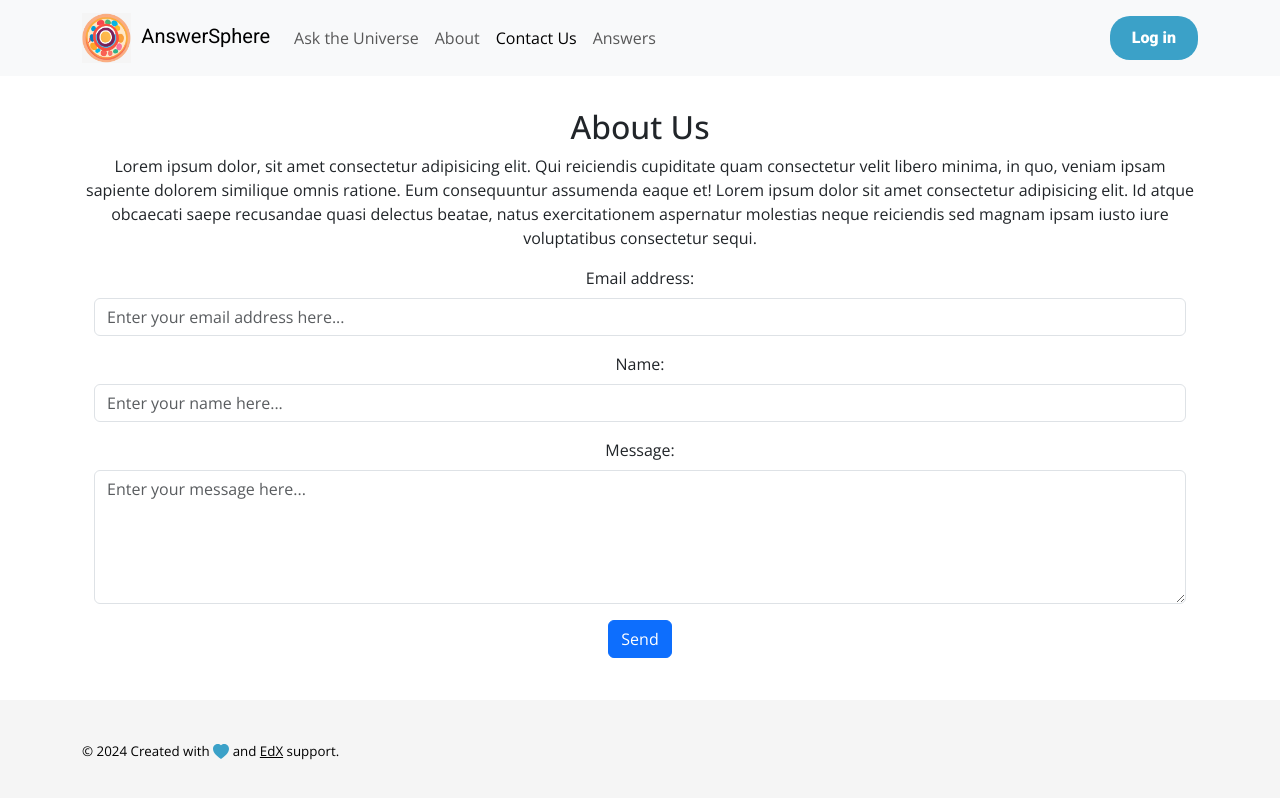
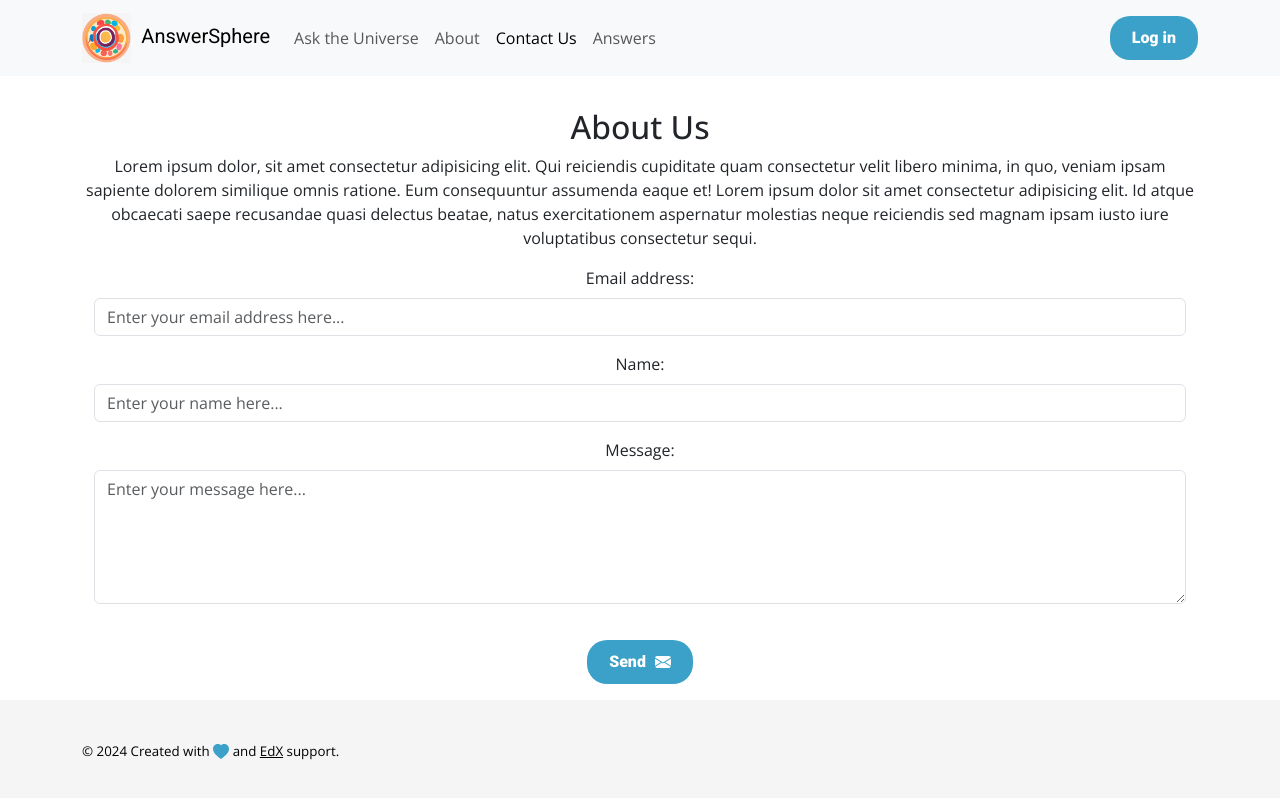
Before and after one commit to nyitrai87/answersphere, a React (Vite) app: page /contact in a window 1280 px wide. Shown: the top 798 px of the page. Built offline with nearby package versions, Linux system fonts and the light colour scheme; no server answers.

Commit message:
styled send btn in contaqct form

```diff
--- /dev/null
+++ b/src/components/AboutApp/styles.css
@@ -0,0 +1,11 @@
+.roboto-regular {
+  font-family: "Roboto", sans-serif;
+  font-weight: 400;
+  font-style: normal;
+}
+
+.roboto-bold {
+  font-family: "Roboto", sans-serif;
+  font-weight: 800;
+  font-style: normal;
+}
--- a/src/components/Contact/Contact.jsx
+++ b/src/components/Contact/Contact.jsx
@@ -5,6 +5,7 @@ import Form from "react-bootstrap/Form";
 import Modal from "react-bootstrap/Modal";
 import Container from "react-bootstrap/Container";
 import emailjs from "@emailjs/browser";
+import { EnvelopeFill } from "react-bootstrap-icons";
 
 const SERVICE_ID = import.meta.env.VITE_SERVICE_ID;
 const TEMPLATE_ID = import.meta.env.VITE_TEMPLATE_ID;
@@ -74,8 +75,24 @@ function Contact() {
                 rows={5}
               />
             </Form.Group>
-            <Button variant="primary" type="submit" onClick={handleShow}>
-              Send
+            <Button
+              variant="primary"
+              type="submit"
+              onClick={handleShow}
+              className="roboto-bold"
+              style={{
+                backgroundColor: "#3BA1C8",
+                padding: "10px 22px",
+                marginTop: "20px",
+                color: "white",
+                border: "none",
+                borderRadius: "20px",
+              }}
+            >
+              Send{" "}
+              <EnvelopeFill
+                style={{ marginLeft: "5px", marginBottom: "3px" }}
+              />
             </Button>
 
             <Modal show={show} onHide={handleClose}>
--- /dev/null
+++ b/src/components/Contact/styles.css
@@ -0,0 +1,11 @@
+.roboto-regular {
+  font-family: "Roboto", sans-serif;
+  font-weight: 400;
+  font-style: normal;
+}
+
+.roboto-bold {
+  font-family: "Roboto", sans-serif;
+  font-weight: 800;
+  font-style: normal;
+}
```
